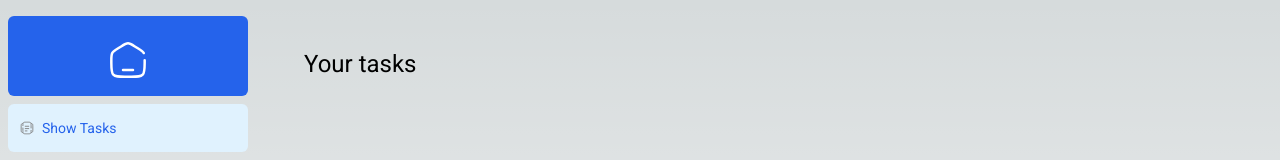
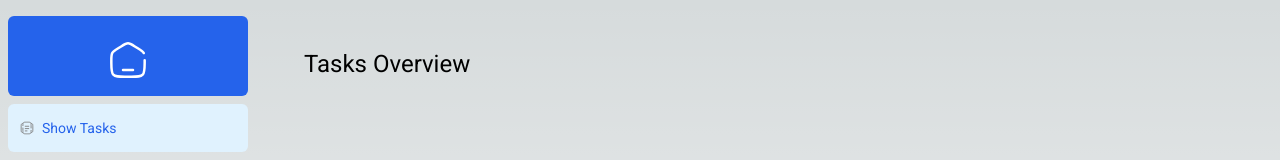
Before and after one commit to MateusTum/task-manager, a Next.js app: page /dashboard in a window 1280 px wide. Shown: the top 160 px of the page. Built offline with nearby package versions, Linux system fonts and the light colour scheme.

Commit message:
Add table to page.tsx

```diff
--- a/src/app/dashboard/(overview)/page.tsx
+++ b/src/app/dashboard/(overview)/page.tsx
@@ -4,7 +4,7 @@ export default async function Page() {
     return (
       <main>
         <h1 className={`${roboto.className} mb-4 text-xl md:text-2xl`}>
-          Your tasks
+          Tasks Overview
         </h1>
       </main>
     );
--- a/src/app/dashboard/tasks/page.tsx
+++ b/src/app/dashboard/tasks/page.tsx
@@ -1,4 +1,5 @@
 import { roboto } from '@/app/ui/fonts';
+import TasksTable from '@/app/ui/tasks/table';
 
 export default async function Page() {
     return (
@@ -6,6 +7,7 @@ export default async function Page() {
         <h1 className={`${roboto.className} mb-4 text-xl md:text-2xl`}>
           Tasks
         </h1>
+        <TasksTable />
       </main>
     );
   }
```
